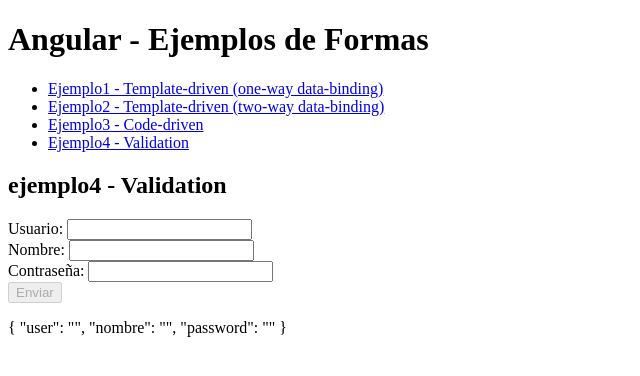
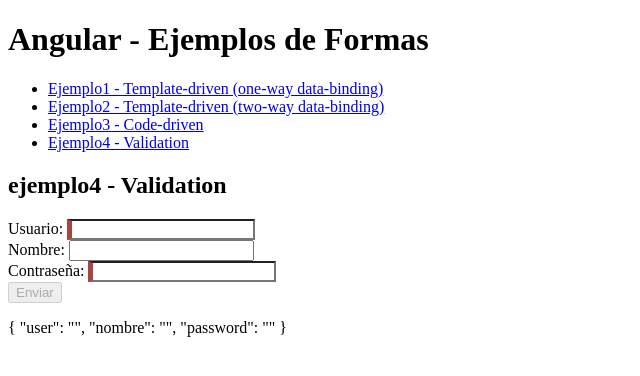
Before and after one commit to jsolisu/ng-formas, an Angular app: page /ej4 in a window 1280 px wide. Shown: the top 376 px of the page, without its empty margins (0-640 px from the left). Built offline with nearby package versions, Linux system fonts and the light colour scheme.

Commit message:
Manejar estilo para indicar que el campo es invalido

```diff
--- a/src/app/ejemplo4/ejemplo4.component.scss
+++ b/src/app/ejemplo4/ejemplo4.component.scss
@@ -0,0 +1,3 @@
+.ng-invalid:not(form) {
+    border-left: 5px solid #a94442;
+}
```
